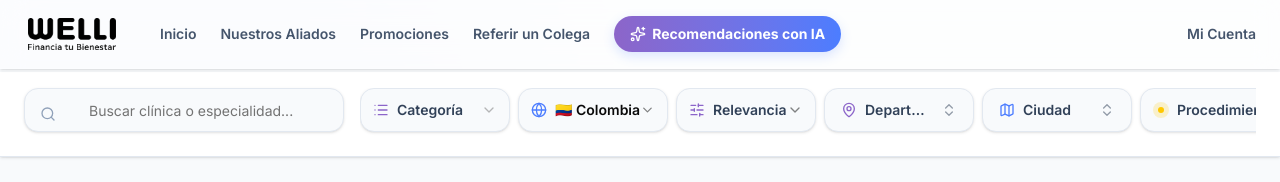
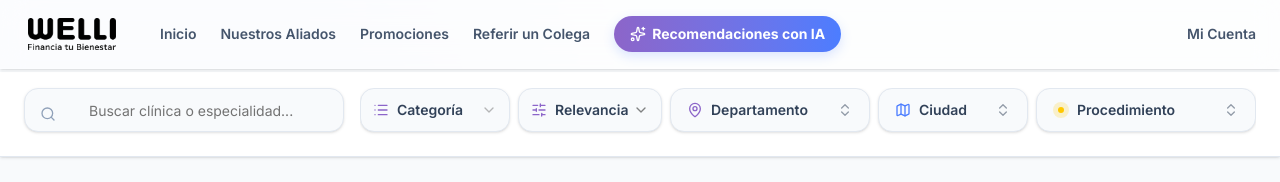
Before and after one commit to juan-barrera-welli/welli-benefits, a Next.js app: page /discover in a window 1280 px wide. Shown: the top 182 px of the page. Built offline with nearby package versions, Linux system fonts and the light colour scheme.

Commit message:
feat: comment out country filter, expand department width, and convert procedure filter to searchable combobox

```diff
--- a/src/app/discover/page.tsx
+++ b/src/app/discover/page.tsx
@@ -39,6 +39,7 @@ function DiscoverContent() {
     const [selectedCity, setSelectedCity] = useState("Todas")
     const [openCity, setOpenCity] = useState(false)
     const [selectedProcedure, setSelectedProcedure] = useState("Todos")
+    const [openProcedure, setOpenProcedure] = useState(false)
     const [viewMode, setViewMode] = useState<"list" | "map">("list")
     const [isGrouped, setIsGrouped] = useState(true)
     const [sortOrder, setSortOrder] = useState<"A-Z" | "Z-A" | "Relevancia">("Relevancia")
@@ -212,7 +213,7 @@ function DiscoverContent() {
                                     ))}
                                 </SelectContent>
                             </Select>
-                            <Select value={selectedCountry} onValueChange={(val: "CO" | "PE") => {
+                            {/* <Select value={selectedCountry} onValueChange={(val: "CO" | "PE") => {
                                 setSelectedCountry(val)
                                 setSelectedDepartment("Todas")
                             }}>
@@ -226,7 +227,7 @@ function DiscoverContent() {
                                     <SelectItem value="CO">🇨🇴 Colombia</SelectItem>
                                     <SelectItem value="PE">🇵🇪 Perú</SelectItem>
                                 </SelectContent>
-                            </Select>
+                            </Select> */}
 
                             <Select value={sortOrder} onValueChange={(val: any) => setSortOrder(val)}>
                                 <SelectTrigger className="h-11 bg-slate-50 border-slate-200 rounded-xl min-w-[140px]">
@@ -248,7 +249,7 @@ function DiscoverContent() {
                                         variant="outline"
                                         role="combobox"
                                         aria-expanded={openDept}
-                                        className="h-11 bg-slate-50 border-slate-200 rounded-xl min-w-[150px] justify-between text-slate-700 font-semibold hover:bg-slate-100"
+                                        className="h-11 bg-slate-50 border-slate-200 rounded-xl min-w-[200px] justify-between text-slate-700 font-semibold hover:bg-slate-100"
                                     >
                                         <div className="flex items-center gap-2 truncate">
                                             <MapPin className="h-4 w-4 text-[#8C65C9] shrink-0" />
@@ -362,22 +363,67 @@ function DiscoverContent() {
                                 </PopoverContent>
                             </Popover>
 
-                            <Select value={selectedProcedure} onValueChange={setSelectedProcedure}>
-                                <SelectTrigger className="h-11 bg-slate-50 border-slate-200 rounded-xl min-w-[200px]">
-                                    <div className="flex items-center gap-2 font-semibold text-slate-700">
-                                        <div className="h-4 w-4 rounded-full bg-[#FFC800]/20 flex items-center justify-center">
-                                            <div className="h-1.5 w-1.5 rounded-full bg-[#FFC800]" />
+                            <Popover open={openProcedure} onOpenChange={setOpenProcedure}>
+                                <PopoverTrigger asChild>
+                                    <Button
+                                        variant="outline"
+                                        role="combobox"
+                                        aria-expanded={openProcedure}
+                                        className="h-11 bg-slate-50 border-slate-200 rounded-xl min-w-[220px] justify-between text-slate-700 font-semibold hover:bg-slate-100"
+                                    >
+                                        <div className="flex items-center gap-2 truncate">
+                                            <div className="h-4 w-4 rounded-full bg-[#FFC800]/20 flex items-center justify-center shrink-0">
+                                                <div className="h-1.5 w-1.5 rounded-full bg-[#FFC800]" />
+                                            </div>
+                                            <span className="truncate">{selectedProcedure === "Todos" ? "Procedimiento" : selectedProcedure}</span>
                                         </div>
-                                        <SelectValue placeholder="Procedimiento" />
-                                    </div>
-                                </SelectTrigger>
-                                <SelectContent className="rounded-xl">
-                                    <SelectItem value="Todos">Procedimientos</SelectItem>
-                                    {dynamicProcedures.map(p => (
-                                        <SelectItem key={p} value={p}>{p}</SelectItem>
-                                    ))}
-                                </SelectContent>
-                            </Select>
+                                        <ChevronsUpDown className="ml-2 h-4 w-4 shrink-0 opacity-50" />
+                                    </Button>
+                                </PopoverTrigger>
+                                <PopoverContent className="w-[280px] p-0 rounded-xl">
+                                    <Command>
+                                        <CommandInput placeholder="Buscar procedimiento..." />
+                                        <CommandList>
+                                            <CommandEmpty>No se encontró.</CommandEmpty>
+                                            <CommandGroup>
+                                                <CommandItem
+                                                    value="Todos"
+                                                    onSelect={() => {
+                                                        setSelectedProcedure("Todos")
+                                                        setOpenProcedure(false)
+                                                    }}
+                                                >
+                                                    <Check
+                                                        className={cn(
+                                                            "mr-2 h-4 w-4",
+                                                            selectedProcedure === "Todos" ? "opacity-100" : "opacity-0"
+                                                        )}
+                                                    />
+                                                    Todos los Procedimientos
+                                                </CommandItem>
+                                                {dynamicProcedures.map(proc => (
+                                                    <CommandItem
+                                                        key={proc}
+                                                        value={proc}
+                                                        onSelect={() => {
+                                                            setSelectedProcedure(proc)
+                                                            setOpenProcedure(false)
+                                                        }}
+                                                    >
+                                                        <Check
+                                                            className={cn(
+                                                                "mr-2 h-4 w-4",
+                                                                selectedProcedure === proc ? "opacity-100" : "opacity-0"
+                                                            )}
+                                                        />
+                                                        {proc}
+                                                    </CommandItem>
+                                                ))}
+                                            </CommandGroup>
+                                        </CommandList>
+                                    </Command>
+                                </PopoverContent>
+                            </Popover>
                         </div>
 
                         {/* <div className="bg-slate-100 p-1 rounded-xl flex">
```
